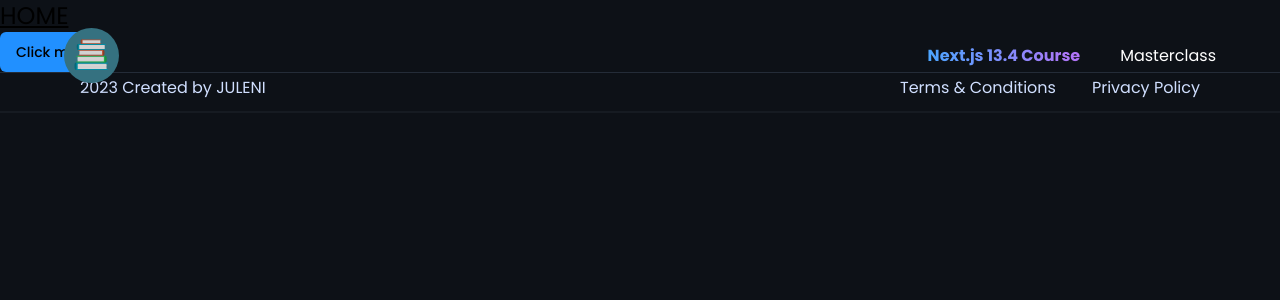
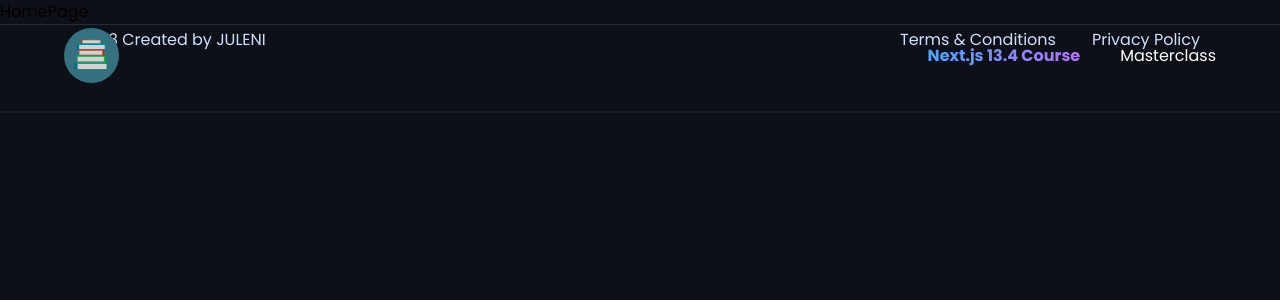
Before and after one commit to juleni/resource-app, a Next.js app: page / in a window 1280 px wide. Shown: the top 300 px of the page. Built offline with nearby package versions, Linux system fonts and the light colour scheme.

Commit message:
Changed HomePage to show simple HomePage text

```diff
--- a/app/(root)/(home)/page.tsx
+++ b/app/(root)/(home)/page.tsx
@@ -1,10 +1,3 @@
-import { Button } from "@/components/ui/button";
-
 export default function Home() {
-  return (
-    <div>
-      <h1 className="text-2xl underline">HOME</h1>
-      <Button>Click me</Button>
-    </div>
-  );
+  return <div>HomePage</div>;
 }
```
